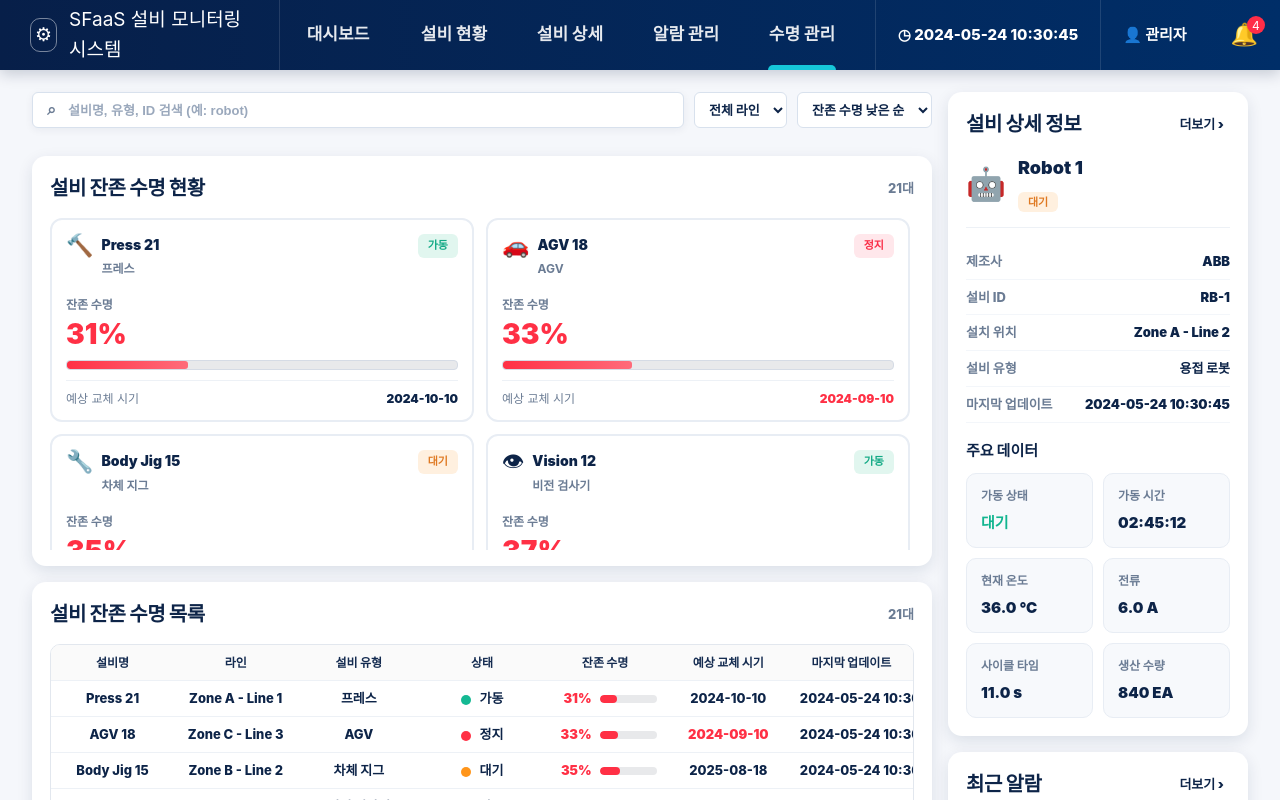
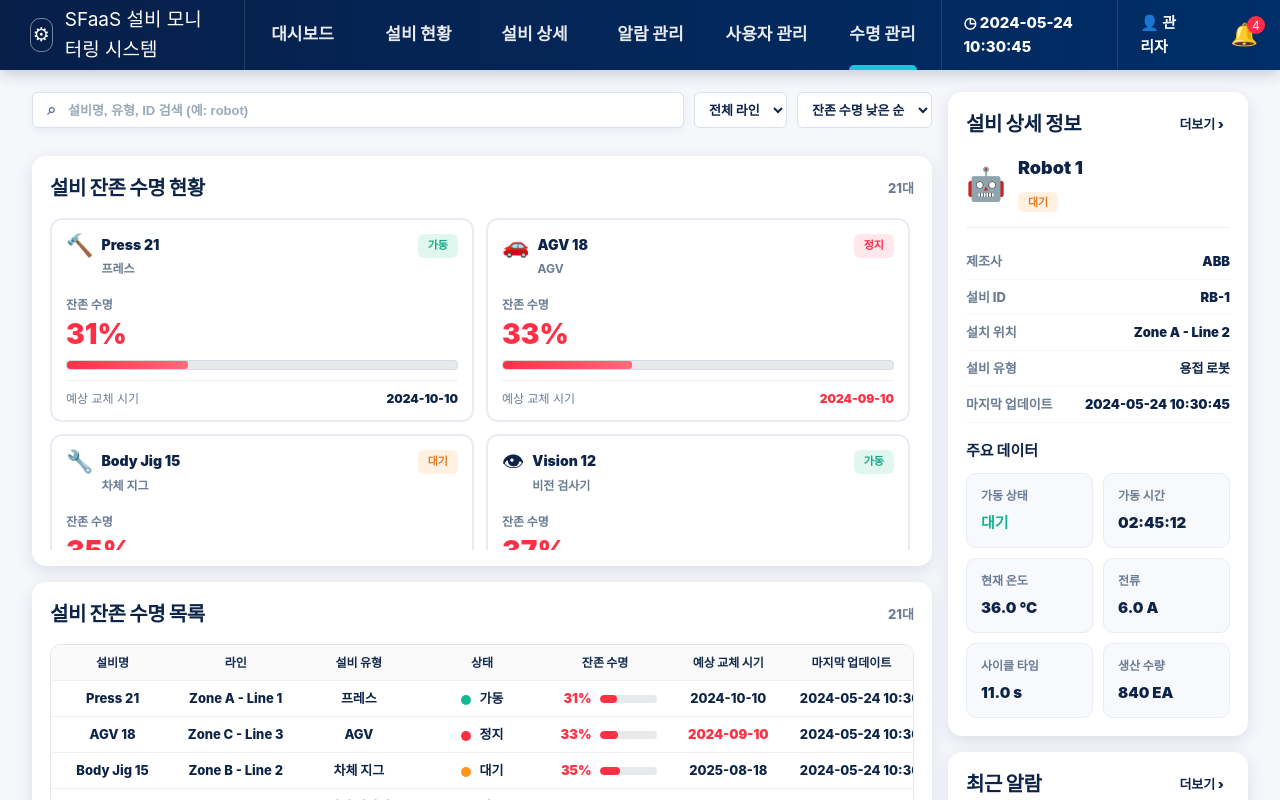
Before and after one commit to sleeping-6eauty/BS-SCADA, a Vue app in the folder frontend/: page /life in a window 1280 px wide. Shown: the top 800 px of the page. Built offline with nearby package versions, Linux system fonts and the light colour scheme.

Commit message:
chore: move life into views and add 사용자관리 menu to life topbar

```diff
--- a/frontend/src/router/index.js
+++ b/frontend/src/router/index.js
@@ -2,7 +2,7 @@ import { createRouter, createWebHistory } from 'vue-router'
 import Login from '../views/auth/Login.vue'
 import Signup from '../views/auth/Signup.vue'
 import Dashboard from '../views/dashboard/Dashboard.vue'
-import EquipmentLife from '../life/EquipmentLife.vue'
+import EquipmentLife from '../views/life/EquipmentLife.vue'
 
 const routes = [
   {
--- a/frontend/src/life/EquipmentLife.vue
+++ b/frontend/src/views/life/EquipmentLife.vue
@@ -160,6 +160,7 @@ const isUrgentDate = (date) => date <= '2024-09-30'
         <a>설비 현황</a>
         <a>설비 상세</a>
         <a>알람 관리</a>
+        <a>사용자 관리</a>
         <a class="active">수명 관리</a>
       </nav>
       <div class="top-actions">
```
